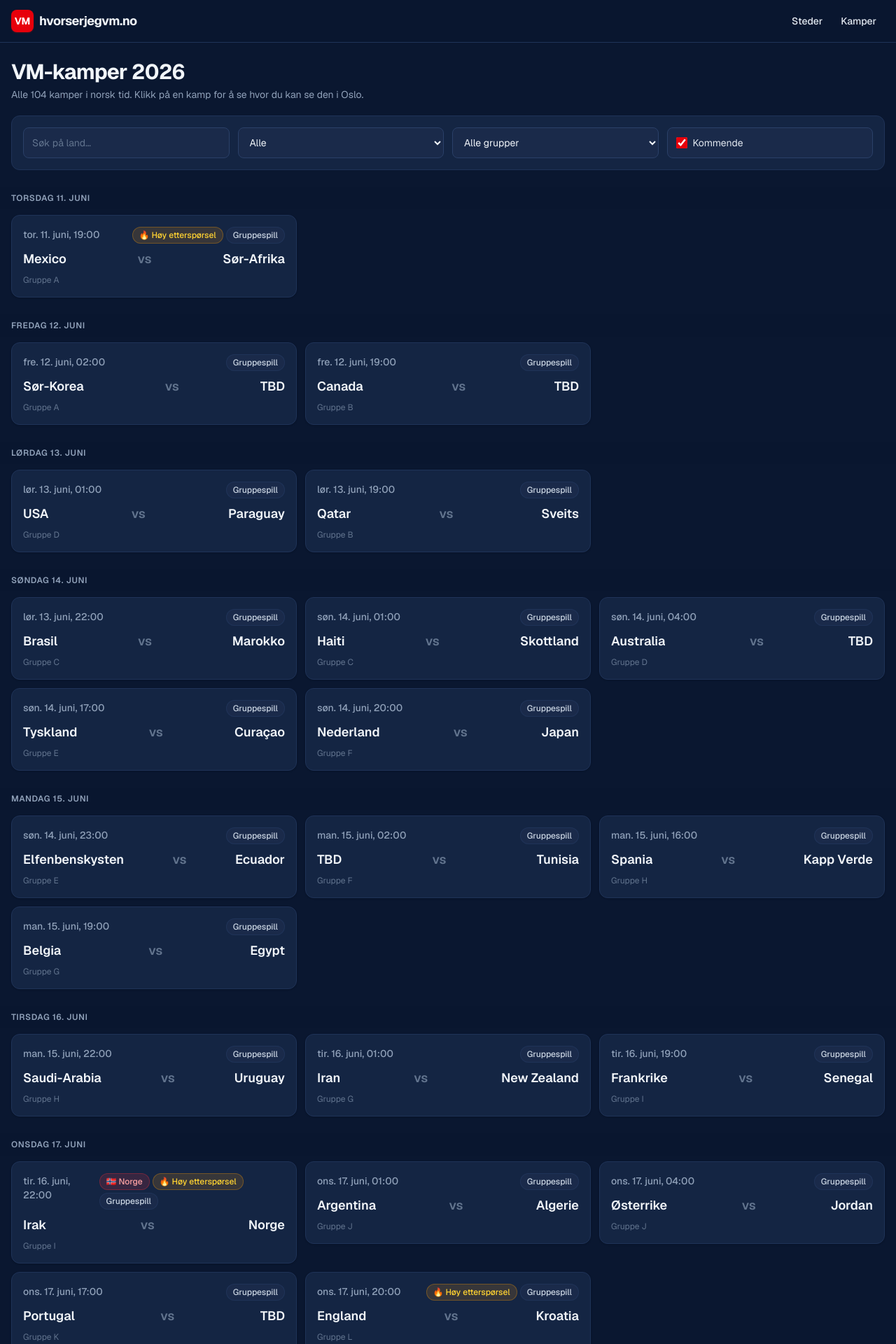
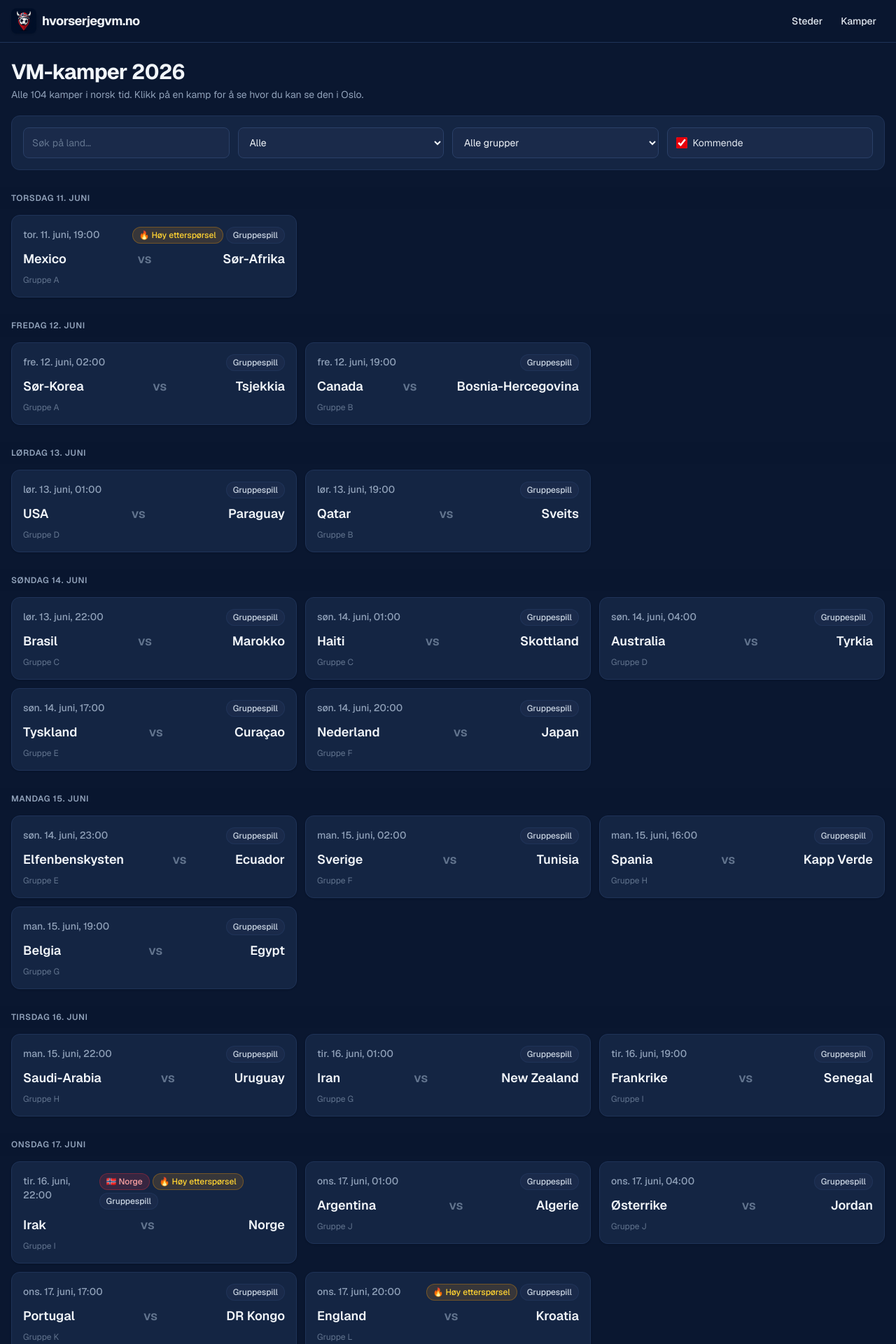
Before and after one commit to emmaofsti/hvorserjegvm.no, a Next.js app: page /kamper in a window 1280 px wide. Shown: the top 1920 px of the page at 70% size. Built offline with nearby package versions, Linux system fonts and the light colour scheme.

Commit message:
Fiks kart, oppdater TBD-lag, legg til logo
- Kart: alltid sentrert på Oslo sentrum, maxBounds begrenset til Oslo
- Kart: hover flyTo kun på desktop, ikke mobil
- Gruppespill: Tsjekkia, Bosnia-Hercegovina, Tyrkia, Sverige, DR Kongo
- Header: ny logo erstatter VM-badge

```diff
--- a/src/components/Header.tsx
+++ b/src/components/Header.tsx
@@ -1,6 +1,7 @@
 "use client";
 
 import Link from "next/link";
+import Image from "next/image";
 import { useState } from "react";
 
 export default function Header() {
@@ -8,9 +9,14 @@ export default function Header() {
     <header className="sticky top-0 z-30 border-b border-[var(--border)] bg-[var(--bg-page)]/85 backdrop-blur-lg">
       <div className="mx-auto flex max-w-7xl items-center justify-between gap-3 px-4 py-2.5 sm:py-3">
         <Link href="/" className="flex items-center gap-2 active:opacity-80 transition-opacity">
-          <span className="inline-flex h-8 w-8 items-center justify-center rounded-lg bg-red-600 text-sm font-bold text-white shadow-sm shadow-red-900/40">
-            VM
-          </span>
+          <Image
+            src="/logo.jpg"
+            alt="hvorserjegvm.no logo"
+            width={36}
+            height={36}
+            className="rounded-lg shadow-sm"
+            priority
+          />
           <span className="text-base font-bold tracking-tight text-slate-100 sm:text-lg">
             hvorserjegvm.no
           </span>
--- a/src/matches.json
+++ b/src/matches.json
@@ -12,35 +12,35 @@
     "kickoffNote": "Alle tidspunkter er i norsk tid. USA-baserte kamper kommer ofte natt til norsk tid.",
     "primarySource": "https://reisetilvm.no/vm-2026/kampoversikt/",
     "norwaySource": "https://www.fotball.no/landslag/norge-a-herrer/vm/vm-2026/",
-    "notes": "Lag merket 'TBD' var ennå ikke oppdatert i kilden per 8. juni 2026 (sannsynligvis fra interkontinental playoff). KO-fasen får lag fylt ut når gruppespillet er ferdig 28. juni."
+    "notes": "Alle 48 lag er bekreftet etter interkontinental playoff mars 2026. KO-fasen får lag fylt ut når gruppespillet er ferdig 28. juni."
   },
   "groups": {
-    "A": ["Mexico", "Sør-Korea", "Sør-Afrika", "TBD-A"],
-    "B": ["Canada", "Sveits", "Qatar", "TBD-B"],
+    "A": ["Mexico", "Sør-Korea", "Sør-Afrika", "Tsjekkia"],
+    "B": ["Canada", "Sveits", "Qatar", "Bosnia-Hercegovina"],
     "C": ["Brasil", "Marokko", "Haiti", "Skottland"],
-    "D": ["USA", "Paraguay", "Australia", "TBD-D"],
+    "D": ["USA", "Paraguay", "Australia", "Tyrkia"],
     "E": ["Tyskland", "Curaçao", "Elfenbenskysten", "Ecuador"],
-    "F": ["Nederland", "Japan", "Tunisia", "TBD-F"],
+    "F": ["Nederland", "Japan", "Tunisia", "Sverige"],
     "G": ["Belgia", "Egypt", "Iran", "New Zealand"],
     "H": ["Spania", "Kapp Verde", "Saudi-Arabia", "Uruguay"],
     "I": ["Norge", "Frankrike", "Senegal", "Irak"],
     "J": ["Argentina", "Algerie", "Østerrike", "Jordan"],
-    "K": ["Portugal", "Uzbekistan", "Colombia", "TBD-K"],
+    "K": ["Portugal", "Uzbekistan", "Colombia", "DR Kongo"],
     "L": ["England", "Kroatia", "Ghana", "Panama"]
   },
   "matches": [
     {"id": "m001", "slug": "mexico-sor-afrika", "date": "2026-06-11", "kickoff": "21:00", "home": "Mexico", "away": "Sør-Afrika", "stage": "Gruppespill", "group": "A", "isOpener": true},
-    {"id": "m002", "slug": "sor-korea-tbd-a", "date": "2026-06-12", "kickoff": "04:00", "home": "Sør-Korea", "away": "TBD", "stage": "Gruppespill", "group": "A"},
-    {"id": "m003", "slug": "canada-tbd-b", "date": "2026-06-12", "kickoff": "21:00", "home": "Canada", "away": "TBD", "stage": "Gruppespill", "group": "B"},
+    {"id": "m002", "slug": "sor-korea-tsjekkia", "date": "2026-06-12", "kickoff": "04:00", "home": "Sør-Korea", "away": "Tsjekkia", "stage": "Gruppespill", "group": "A"},
+    {"id": "m003", "slug": "canada-bosnia-hercegovina", "date": "2026-06-12", "kickoff": "21:00", "home": "Canada", "away": "Bosnia-Hercegovina", "stage": "Gruppespill", "group": "B"},
     {"id": "m004", "slug": "usa-paraguay", "date": "2026-06-13", "kickoff": "03:00", "home": "USA", "away": "Paraguay", "stage": "Gruppespill", "group": "D"},
     {"id": "m005", "slug": "qatar-sveits", "date": "2026-06-13", "kickoff": "21:00", "home": "Qatar", "away": "Sveits", "stage": "Gruppespill", "group": "B"},
     {"id": "m006", "slug": "brasil-marokko", "date": "2026-06-14", "kickoff": "00:00", "home": "Brasil", "away": "Marokko", "stage": "Gruppespill", "group": "C"},
     {"id": "m007", "slug": "haiti-skottland", "date": "2026-06-14", "kickoff": "03:00", "home": "Haiti", "away": "Skottland", "stage": "Gruppespill", "group": "C"},
-    {"id": "m008", "slug": "australia-tbd-d", "date": "2026-06-14", "kickoff": "06:00", "home": "Australia", "away": "TBD", "stage": "Gruppespill", "group": "D"},
+    {"id": "m008", "slug": "australia-tyrkia", "date": "2026-06-14", "kickoff": "06:00", "home": "Australia", "away": "Tyrkia", "stage": "Gruppespill", "group": "D"},
     {"id": "m009", "slug": "tyskland-curacao", "date": "2026-06-14", "kickoff": "19:00", "home": "Tyskland", "away": "Curaçao", "stage": "Gruppespill", "group": "E"},
     {"id": "m010", "slug": "nederland-japan", "date": "2026-06-14", "kickoff": "22:00", "home": "Nederland", "away": "Japan", "stage": "Gruppespill", "group": "F"},
     {"id": "m011", "slug": "elfenbenskysten-ecuador", "date": "2026-06-15", "kickoff": "01:00", "home": "Elfenbenskysten", "away": "Ecuador", "stage": "Gruppespill", "group": "E"},
-    {"id": "m012", "slug": "tbd-tunisia", "date": "2026-06-15", "kickoff": "04:00", "home": "TBD", "away": "Tunisia", "stage": "Gruppespill", "group": "F"},
+    {"id": "m012", "slug": "sverige-tunisia", "date": "2026-06-15", "kickoff": "04:00", "home": "Sverige", "away": "Tunisia", "stage": "Gruppespill", "group": "F"},
     {"id": "m013", "slug": "spania-kapp-verde", "date": "2026-06-15", "kickoff": "18:00", "home": "Spania", "away": "Kapp Verde", "stage": "Gruppespill", "group": "H"},
     {"id": "m014", "slug": "belgia-egypt", "date": "2026-06-15", "kickoff": "21:00", "home": "Belgia", "away": "Egypt", "stage": "Gruppespill", "group": "G"},
     {"id": "m015", "slug": "saudi-arabia-uruguay", "date": "2026-06-16", "kickoff": "00:00", "home": "Saudi-Arabia", "away": "Uruguay", "stage": "Gruppespill", "group": "H"},
@@ -49,19 +49,19 @@
     {"id": "m018", "slug": "irak-norge", "date": "2026-06-17", "kickoff": "00:00", "home": "Irak", "away": "Norge", "stage": "Gruppespill", "group": "I", "norwayMatch": true, "tvNorway": "TV 2", "stadium": "Gillette Stadium", "city": "Foxborough"},
     {"id": "m019", "slug": "argentina-algerie", "date": "2026-06-17", "kickoff": "03:00", "home": "Argentina", "away": "Algerie", "stage": "Gruppespill", "group": "J"},
     {"id": "m020", "slug": "osterrike-jordan", "date": "2026-06-17", "kickoff": "06:00", "home": "Østerrike", "away": "Jordan", "stage": "Gruppespill", "group": "J"},
-    {"id": "m021", "slug": "portugal-tbd-k", "date": "2026-06-17", "kickoff": "19:00", "home": "Portugal", "away": "TBD", "stage": "Gruppespill", "group": "K"},
+    {"id": "m021", "slug": "portugal-dr-kongo", "date": "2026-06-17", "kickoff": "19:00", "home": "Portugal", "away": "DR Kongo", "stage": "Gruppespill", "group": "K"},
     {"id": "m022", "slug": "england-kroatia", "date": "2026-06-17", "kickoff": "22:00", "home": "England", "away": "Kroatia", "stage": "Gruppespill", "group": "L"},
     {"id": "m023", "slug": "ghana-panama", "date": "2026-06-18", "kickoff": "01:00", "home": "Ghana", "away": "Panama", "stage": "Gruppespill", "group": "L"},
     {"id": "m024", "slug": "uzbekistan-colombia", "date": "2026-06-18", "kickoff": "04:00", "home": "Uzbekistan", "away": "Colombia", "stage": "Gruppespill", "group": "K"},
-    {"id": "m025", "slug": "tbd-a-sor-afrika", "date": "2026-06-18", "kickoff": "18:00", "home": "TBD", "away": "Sør-Afrika", "stage": "Gruppespill", "group": "A"},
-    {"id": "m026", "slug": "sveits-tbd-b", "date": "2026-06-18", "kickoff": "21:00", "home": "Sveits", "away": "TBD", "stage": "Gruppespill", "group": "B"},
+    {"id": "m025", "slug": "tsjekkia-sor-afrika", "date": "2026-06-18", "kickoff": "18:00", "home": "Tsjekkia", "away": "Sør-Afrika", "stage": "Gruppespill", "group": "A"},
+    {"id": "m026", "slug": "sveits-bosnia-hercegovina", "date": "2026-06-18", "kickoff": "21:00", "home": "Sveits", "away": "Bosnia-Hercegovina", "stage": "Gruppespill", "group": "B"},
     {"id": "m027", "slug": "canada-qatar", "date": "2026-06-19", "kickoff": "00:00", "home": "Canada", "away": "Qatar", "stage": "Gruppespill", "group": "B"},
     {"id": "m028", "slug": "mexico-sor-korea", "date": "2026-06-19", "kickoff": "03:00", "home": "Mexico", "away": "Sør-Korea", "stage": "Gruppespill", "group": "A"},
     {"id": "m029", "slug": "usa-australia", "date": "2026-06-19", "kickoff": "21:00", "home": "USA", "away": "Australia", "stage": "Gruppespill", "group": "D"},
     {"id": "m030", "slug": "skottland-marokko", "date": "2026-06-20", "kickoff": "00:00", "home": "Skottland", "away": "Marokko", "stage": "Gruppespill", "group": "C"},
     {"id": "m031", "slug": "brasil-haiti", "date": "2026-06-20", "kickoff": "03:00", "home": "Brasil", "away": "Haiti", "stage": "Gruppespill", "group": "C"},
-    {"id": "m032", "slug": "tbd-d-paraguay", "date": "2026-06-20", "kickoff": "06:00", "home": "TBD", "away": "Paraguay", "stage": "Gruppespill", "group": "D"},
-    {"id": "m033", "slug": "nederland-tbd-f", "date": "2026-06-20", "kickoff": "19:00", "home": "Nederland", "away": "TBD", "stage": "Gruppespill", "group": "F"},
+    {"id": "m032", "slug": "tyrkia-paraguay", "date": "2026-06-20", "kickoff": "06:00", "home": "Tyrkia", "away": "Paraguay", "stage": "Gruppespill", "group": "D"},
+    {"id": "m033", "slug": "nederland-sverige", "date": "2026-06-20", "kickoff": "19:00", "home": "Nederland", "away": "Sverige", "stage": "Gruppespill", "group": "F"},
     {"id": "m034", "slug": "tyskland-elfenbenskysten", "date": "2026-06-20", "kickoff": "22:00", "home": "Tyskland", "away": "Elfenbenskysten", "stage": "Gruppespill", "group": "E"},
     {"id": "m035", "slug": "ecuador-curacao", "date": "2026-06-21", "kickoff": "02:00", "home": "Ecuador", "away": "Curaçao", "stage": "Gruppespill", "group": "E"},
     {"id": "m036", "slug": "tunisia-japan", "date": "2026-06-21", "kickoff": "06:00", "home": "Tunisia", "away": "Japan", "stage": "Gruppespill", "group": "F"},
@@ -76,18 +76,18 @@
     {"id": "m045", "slug": "portugal-uzbekistan", "date": "2026-06-23", "kickoff": "19:00", "home": "Portugal", "away": "Uzbekistan", "stage": "Gruppespill", "group": "K"},
     {"id": "m046", "slug": "england-ghana", "date": "2026-06-23", "kickoff": "22:00", "home": "England", "away": "Ghana", "stage": "Gruppespill", "group": "L"},
     {"id": "m047", "slug": "panama-kroatia", "date": "2026-06-24", "kickoff": "01:00", "home": "Panama", "away": "Kroatia", "stage": "Gruppespill", "group": "L"},
-    {"id": "m048", "slug": "colombia-tbd-k", "date": "2026-06-24", "kickoff": "04:00", "home": "Colombia", "away": "TBD", "stage": "Gruppespill", "group": "K"},
+    {"id": "m048", "slug": "colombia-dr-kongo", "date": "2026-06-24", "kickoff": "04:00", "home": "Colombia", "away": "DR Kongo", "stage": "Gruppespill", "group": "K"},
     {"id": "m049", "slug": "sveits-canada", "date": "2026-06-24", "kickoff": "21:00", "home": "Sveits", "away": "Canada", "stage": "Gruppespill", "group": "B"},
-    {"id": "m050", "slug": "tbd-b-qatar", "date": "2026-06-24", "kickoff": "21:00", "home": "TBD", "away": "Qatar", "stage": "Gruppespill", "group": "B"},
+    {"id": "m050", "slug": "bosnia-hercegovina-qatar", "date": "2026-06-24", "kickoff": "21:00", "home": "Bosnia-Hercegovina", "away": "Qatar", "stage": "Gruppespill", "group": "B"},
     {"id": "m051", "slug": "marokko-haiti", "date": "2026-06-25", "kickoff": "00:00", "home": "Marokko", "away": "Haiti", "stage": "Gruppespill", "group": "C"},
     {"id": "m052", "slug": "skottland-brasil", "date": "2026-06-25", "kickoff": "00:00", "home": "Skottland", "away": "Brasil", "stage": "Gruppespill", "group": "C"},
     {"id": "m053", "slug": "sor-afrika-sor-korea", "date": "2026-06-25", "kickoff": "03:00", "home": "Sør-Afrika", "away": "Sør-Korea", "stage": "Gruppespill", "group": "A"},
-    {"id": "m054", "slug": "tbd-a-mexico", "date": "2026-06-25", "kickoff": "03:00", "home": "TBD", "away": "Mexico", "stage": "Gruppespill", "group": "A"},
+    {"id": "m054", "slug": "tsjekkia-mexico", "date": "2026-06-25", "kickoff": "03:00", "home": "Tsjekkia", "away": "Mexico", "stage": "Gruppespill", "group": "A"},
     {"id": "m055", "slug": "curacao-elfenbenskysten", "date": "2026-06-25", "kickoff": "22:00", "home": "Curaçao", "away": "Elfenbenskysten", "stage": "Gruppespill", "group": "E"},
     {"id": "m056", "slug": "ecuador-tyskland", "date": "2026-06-25", "kickoff": "22:00", "home": "Ecuador", "away": "Tyskland", "stage": "Gruppespill", "group": "E"},
     {"id": "m057", "slug": "tunisia-nederland", "date": "2026-06-26", "kickoff": "01:00", "home": "Tunisia", "away": "Nederland", "stage": "Gruppespill", "group": "F"},
-    {"id": "m058", "slug": "japan-tbd-f", "date": "2026-06-26", "kickoff": "01:00", "home": "Japan", "away": "TBD", "stage": "Gruppespill", "group": "F"},
-    {"id": "m059", "slug": "tbd-d-usa", "date": "2026-06-26", "kickoff": "04:00", "home": "TBD", "away": "USA", "stage": "Gruppespill", "group": "D"},
+    {"id": "m058", "slug": "japan-sverige", "date": "2026-06-26", "kickoff": "01:00", "home": "Japan", "away": "Sverige", "stage": "Gruppespill", "group": "F"},
+    {"id": "m059", "slug": "tyrkia-usa", "date": "2026-06-26", "kickoff": "04:00", "home": "Tyrkia", "away": "USA", "stage": "Gruppespill", "group": "D"},
     {"id": "m060", "slug": "paraguay-australia", "date": "2026-06-26", "kickoff": "04:00", "home": "Paraguay", "away": "Australia", "stage": "Gruppespill", "group": "D"},
     {"id": "m061", "slug": "norge-frankrike", "date": "2026-06-26", "kickoff": "21:00", "home": "Norge", "away": "Frankrike", "stage": "Gruppespill", "group": "I", "norwayMatch": true, "tvNorway": "NRK", "stadium": "MetLife Stadium", "city": "East Rutherford"},
     {"id": "m062", "slug": "senegal-irak", "date": "2026-06-26", "kickoff": "21:00", "home": "Senegal", "away": "Irak", "stage": "Gruppespill", "group": "I"},
@@ -98,7 +98,7 @@
     {"id": "m067", "slug": "panama-england", "date": "2026-06-27", "kickoff": "23:00", "home": "Panama", "away": "England", "stage": "Gruppespill", "group": "L"},
     {"id": "m068", "slug": "kroatia-ghana", "date": "2026-06-27", "kickoff": "23:00", "home": "Kroatia", "away": "Ghana", "stage": "Gruppespill", "group": "L"},
     {"id": "m069", "slug": "colombia-portugal", "date": "2026-06-28", "kickoff": "01:30", "home": "Colombia", "away": "Portugal", "stage": "Gruppespill", "group": "K"},
-    {"id": "m070", "slug": "tbd-k-uzbekistan", "date": "2026-06-28", "kickoff": "01:30", "home": "TBD", "away": "Uzbekistan", "stage": "Gruppespill", "group": "K"},
+    {"id": "m070", "slug": "dr-kongo-uzbekistan", "date": "2026-06-28", "kickoff": "01:30", "home": "DR Kongo", "away": "Uzbekistan", "stage": "Gruppespill", "group": "K"},
     {"id": "m071", "slug": "algerie-osterrike", "date": "2026-06-28", "kickoff": "04:00", "home": "Algerie", "away": "Østerrike", "stage": "Gruppespill", "group": "J"},
     {"id": "m072", "slug": "jordan-argentina", "date": "2026-06-28", "kickoff": "04:00", "home": "Jordan", "away": "Argentina", "stage": "Gruppespill", "group": "J"},
     {"id": "r32-01", "slug": "r32-01", "date": "2026-06-28", "kickoff": "21:00", "home": "TBD", "away": "TBD", "stage": "16-delsfinale"},
```
Also changed, not shown: src/components/Map.tsx (+13 -5 lines), src/components/VenueCard.tsx (+6 -2 lines), public/logo.jpg (added).
